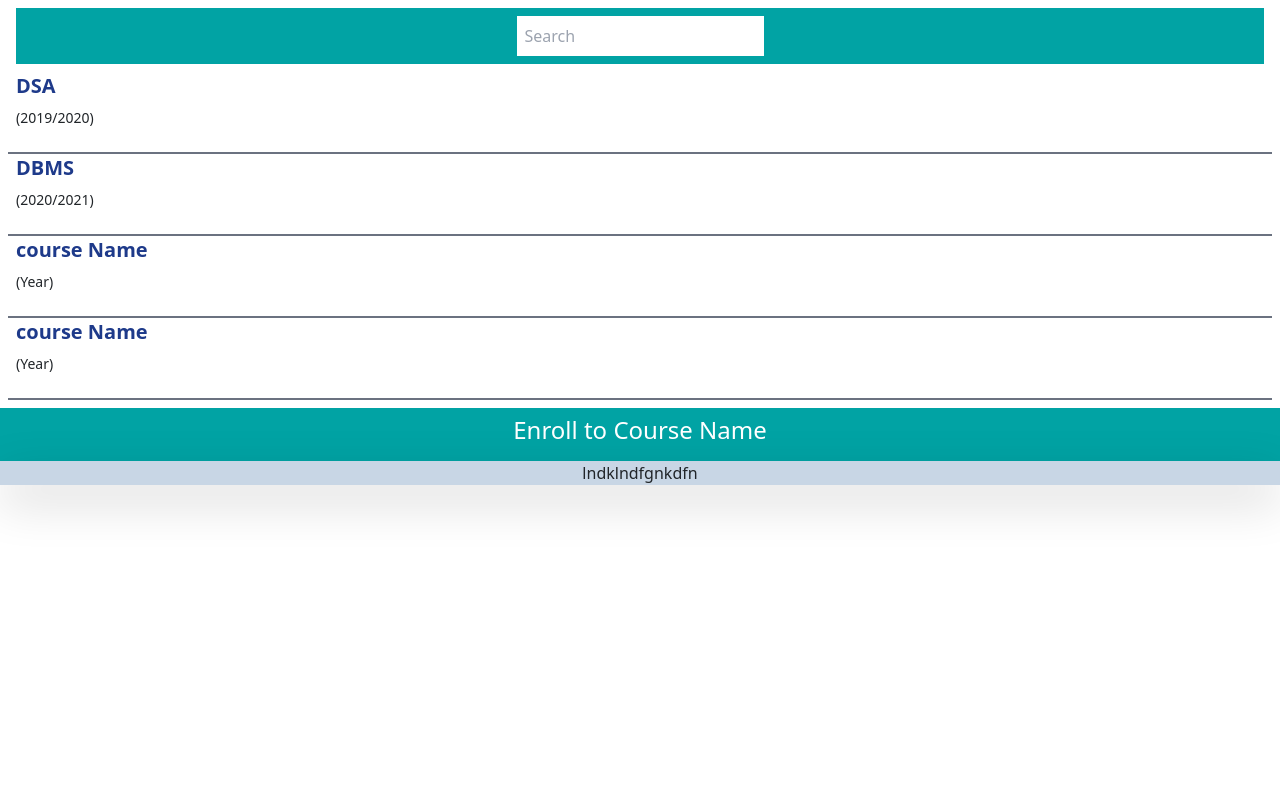
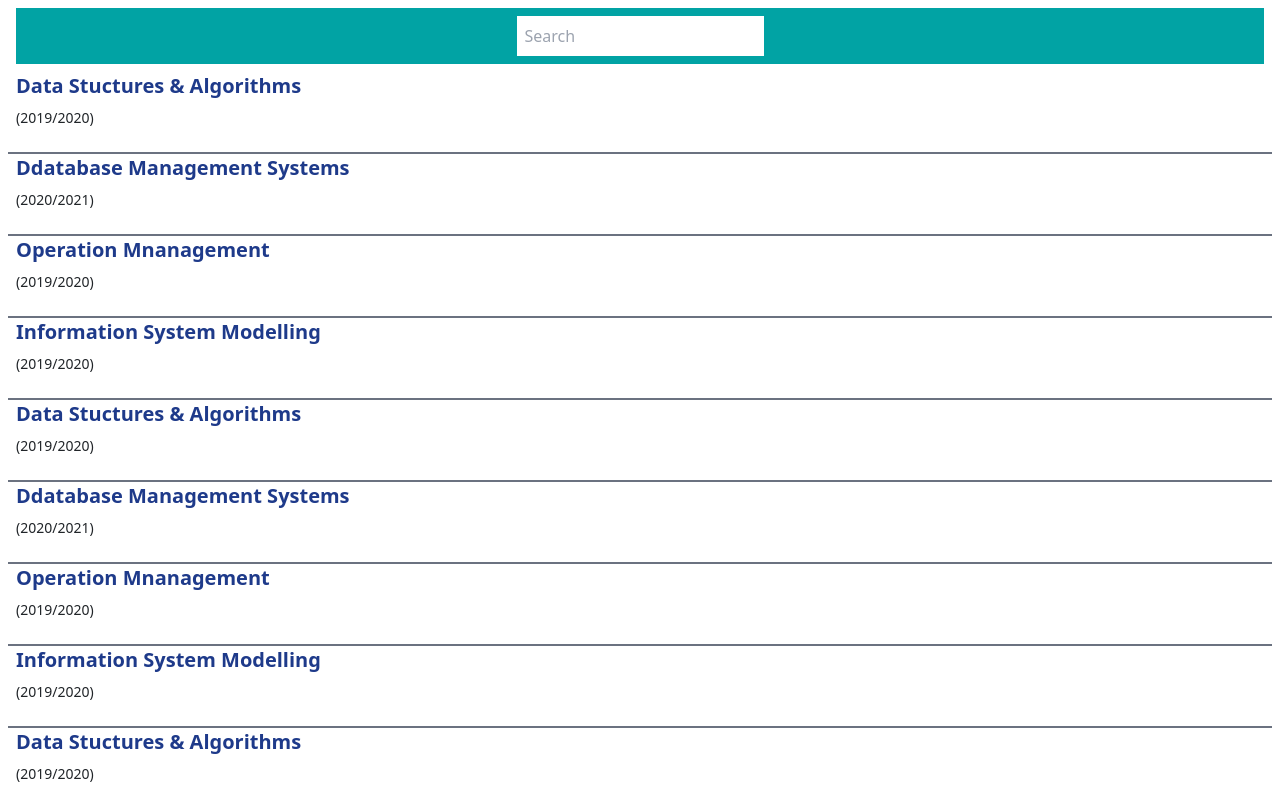
Before and after one commit to kumesh1997/LMS-WEB, a React (Create React App) app: page / in a window 1280 px wide. Shown: the top 800 px of the page. Built offline with nearby package versions, Linux system fonts and the light colour scheme.

Commit message:
Student can enroll for a selected course

```diff
--- a/src/App.js
+++ b/src/App.js
@@ -15,7 +15,7 @@ function App() {
       {/* <Signup/> */}
       {/* <SigninOutContainer/> */}
       <ShowCourses />
-      <Enroll />
+      {/* <Enroll /> */}
     </div>
   );
 }
--- /dev/null
+++ b/src/Components/BorderedButton/BorderedButton.jsx
@@ -0,0 +1,9 @@
+import React from "react";
+
+export const BorderedButton=({ children, styles, extraTailwindClasses = "", clickHandler })=>{
+    return (
+        <div>
+            <button className={`z-20 p-3 bg-lms-green text-sm font-bold hover: duration-700 hover:scale-90 focus:outline-1 focus:outline-black border-2 border-black ${extraTailwindClasses}`} onClick={clickHandler}>{children}</button>
+        </div>
+    );
+}
--- a/src/Components/CourseCard.js
+++ b/src/Components/CourseCard.js
@@ -2,7 +2,7 @@ import React from 'react'
 
 function CourseCard({ name = "course Name", year = "Year", onClickHandler}) {
   return (
-    <div id='card' className='p-2 xl:text-left lg:text-left sm:text-center border-b-2 border-gray-500' onClick={onClickHandler}>
+    <div id='card' className='p-2 xl:text-left lg:text-left sm:text-center border-b-2 border-gray-500 duration-1000 hover:bg-lms-gray hover:text-white' onClick={onClickHandler}>
       <div id='description-body'>
           <p id='course-name' className=' font-semibold text-blue-900 text-xl leading-3'>{name}</p>
           <p id='course-year' className=' text-sm'>({year})</p>
--- /dev/null
+++ b/src/Components/ModalCloseButton/index.jsx
@@ -0,0 +1,28 @@
+/* eslint-disable max-len */
+import React from "react";
+function ModalCloseButton({ ClickHandler }) {
+  return (
+    <button
+      className="hover:scale-105 transform scale-100 duration-300 group"
+      type="button"
+      onClick={ClickHandler}
+    >
+      <svg
+        width="45"
+        height="45"
+        viewBox="0 0 71 71"
+        fill="none"
+        className="group-hover:rotate-90 transform rotate-0 duration-300"
+      >
+        <path
+          fillRule="evenodd"
+          clipRule="evenodd"
+          d="M22.6898 5.91431H48.3385C58.3673 5.91431 65.0827 12.9551 65.0827 23.4276V47.6002C65.0827 58.0431 58.3673 65.081 48.3385 65.081H22.6898C12.661 65.081 5.91602 58.0431 5.91602 47.6002V23.4276C5.91602 12.9551 12.661 5.91431 22.6898 5.91431ZM44.4039 44.3726C45.4098 43.3698 45.4098 41.7427 44.4039 40.7369L39.1381 35.471L44.4039 30.2022C45.4098 29.1993 45.4098 27.5427 44.4039 26.5368C43.3981 25.5281 41.771 25.5281 40.7356 26.5368L35.4993 31.7997L30.2335 26.5368C29.1981 25.5281 27.571 25.5281 26.5652 26.5368C25.5593 27.5427 25.5593 29.1993 26.5652 30.2022L31.831 35.471L26.5652 40.7073C25.5593 41.7427 25.5593 43.3698 26.5652 44.3726C27.0681 44.8756 27.7485 45.1448 28.3993 45.1448C29.0798 45.1448 29.7306 44.8756 30.2335 44.3726L35.4993 39.1394L40.7652 44.3726C41.2681 44.9081 41.9189 45.1448 42.5698 45.1448C43.2502 45.1448 43.901 44.8756 44.4039 44.3726Z"
+          fill="#D32424"
+        />
+      </svg>
+    </button>
+  );
+}
+
+export default ModalCloseButton;
--- a/src/Components/StandartButton/index.jsx
+++ b/src/Components/StandartButton/index.jsx
@@ -4,7 +4,7 @@ function StandartButton({ children, styles, extraTailwindClasses = "", clickHand
   return (
     <button
       type="button"
-      className={`become-provider h-10 w-auto rounded-full font-bold whitespace-nowrap border-2 p-1 ${extraTailwindClasses}`}
+      className={`become-provider h-10 w-auto  font-bold whitespace-nowrap border-2 p-1 ${extraTailwindClasses}`}
       style={{ ...styles }}
       onClick={clickHandler}
     >
--- a/src/Screens/Enroll/index.js
+++ b/src/Screens/Enroll/index.js
@@ -1,17 +1,29 @@
 import React from 'react'
+import { BorderedButton } from '../../Components/BorderedButton/BorderedButton'
+import ModalCloseButton from '../../Components/ModalCloseButton'
 
-function Enroll({course = "Course Name"}) {
+function Enroll({course = "Course Name", closeModel}) {
+
+
   return (
-    <div className=' bg-lms-white'>
-      {/* Enroll page header */}
-       <div className=' text-center bg-lms-green p-2 text-white'>
-         <h4>Enroll to {course}</h4>
-       </div>
+    <div className='shadow-md xl:p-5 lg:p-5 sm:p-0 w-full h-auto bottom-0 left-0 right-0 top-0 bg-slate-800 bg-opacity-80 z-50 overflow-auto touch-auto fixed duration-1000 ease-in-out'>
+      <div className='w-full h-auto align-middle bg-white p-2 rounded-lg'>
+          <div className=' flex justify-end'> <ModalCloseButton ClickHandler={closeModel}/></div>
+           {/* Enroll page header */}
+          <div className=' text-center bg-lms-green p-2 text-white'>
+              <h4>Enroll to {course}</h4>
+          </div>
 
        {/* Enroll page Body */}
-       <div className=' shadow-lg flex justify-center'>
-          lndklndfgnkdfn
-       </div>
+          <div className=' shadow-lg flex justify-center m-6 xl:p-4 lg:p-4 sm:p-0 xl:bg-lms-white lg:bg-lms-white sm:bg-transparent'>
+            <form id='form' onSubmit={""}>
+              <div className=' flex'>
+                  <input type={'text'} placeholder='Enroll ID' className=' p-2 w-full' />
+                  <BorderedButton children={'Enroll'} clickHandler={""}/>
+              </div>
+            </form>
+          </div>
+      </div>
     </div>
   )
 }
--- a/src/Screens/ShowCourses/index.js
+++ b/src/Screens/ShowCourses/index.js
@@ -1,18 +1,44 @@
-import React from 'react'
+import React, { useState } from 'react'
 import CourseCard from '../../Components/CourseCard';
 import RoundedInput from '../../Components/RoundedInput';
+import Enroll from '../Enroll';
+
+
 
 function ShowCourses() {
+
+  const [ open, setOpen] = useState(false);
+
+  function handleClick(){
+    setOpen(true);
+  }
+
+  function CloseModel(){
+    setOpen(false);
+  }
+
   return (
     <div id='show-courses' className=' m-2'>
       <div className=' flex justify-center m-2 bg-lms-green p-2'>
         <RoundedInput placeholder='Search' extraTailwindClasses='border-black' />
       </div>
 
-        <CourseCard name='DSA' year='2019/2020'/>
-        <CourseCard name='DBMS' year='2020/2021'/>
-        <CourseCard />
-        <CourseCard />
+        <CourseCard name='Data Stuctures & Algorithms' year='2019/2020' onClickHandler={handleClick}/>
+        <CourseCard name='Ddatabase Management Systems' year='2020/2021'onClickHandler={handleClick}/>
+        <CourseCard name='Operation Mnanagement' year='2019/2020' onClickHandler={handleClick}/>
+        <CourseCard name='Information System Modelling' year='2019/2020' onClickHandler={handleClick}/>
+        <CourseCard name='Data Stuctures & Algorithms' year='2019/2020' onClickHandler={handleClick}/>
+        <CourseCard name='Ddatabase Management Systems' year='2020/2021'onClickHandler={handleClick}/>
+        <CourseCard name='Operation Mnanagement' year='2019/2020' onClickHandler={handleClick}/>
+        <CourseCard name='Information System Modelling' year='2019/2020' onClickHandler={handleClick}/>
+        <CourseCard name='Data Stuctures & Algorithms' year='2019/2020' onClickHandler={handleClick}/>
+        <CourseCard name='Ddatabase Management Systems' year='2020/2021'onClickHandler={handleClick}/>
+        <CourseCard name='Operation Mnanagement' year='2019/2020' onClickHandler={handleClick}/>
+        <CourseCard name='Information System Modelling' year='2019/2020' onClickHandler={handleClick}/>
+
+        {
+          open && <Enroll closeModel={CloseModel} />
+        }
     </div>
   )
 }
--- a/tailwind.config.js
+++ b/tailwind.config.js
@@ -7,9 +7,10 @@ module.exports = {
         "lms-green": "#01a3a4",
         "lms-light-green":"#C2EE7F",
         "lms-dark-blue":"#285A84",
-        "lms-light-blue":"#EEF6F3",
+        "lms-light-blue":"#0abde3",
         "lms-black":"#000101",
-        "lms-white":"#c8d6e5"
+        "lms-white":"#c8d6e5",
+        "lms-gray":"#8395a7"
       },
     },
   },
```
